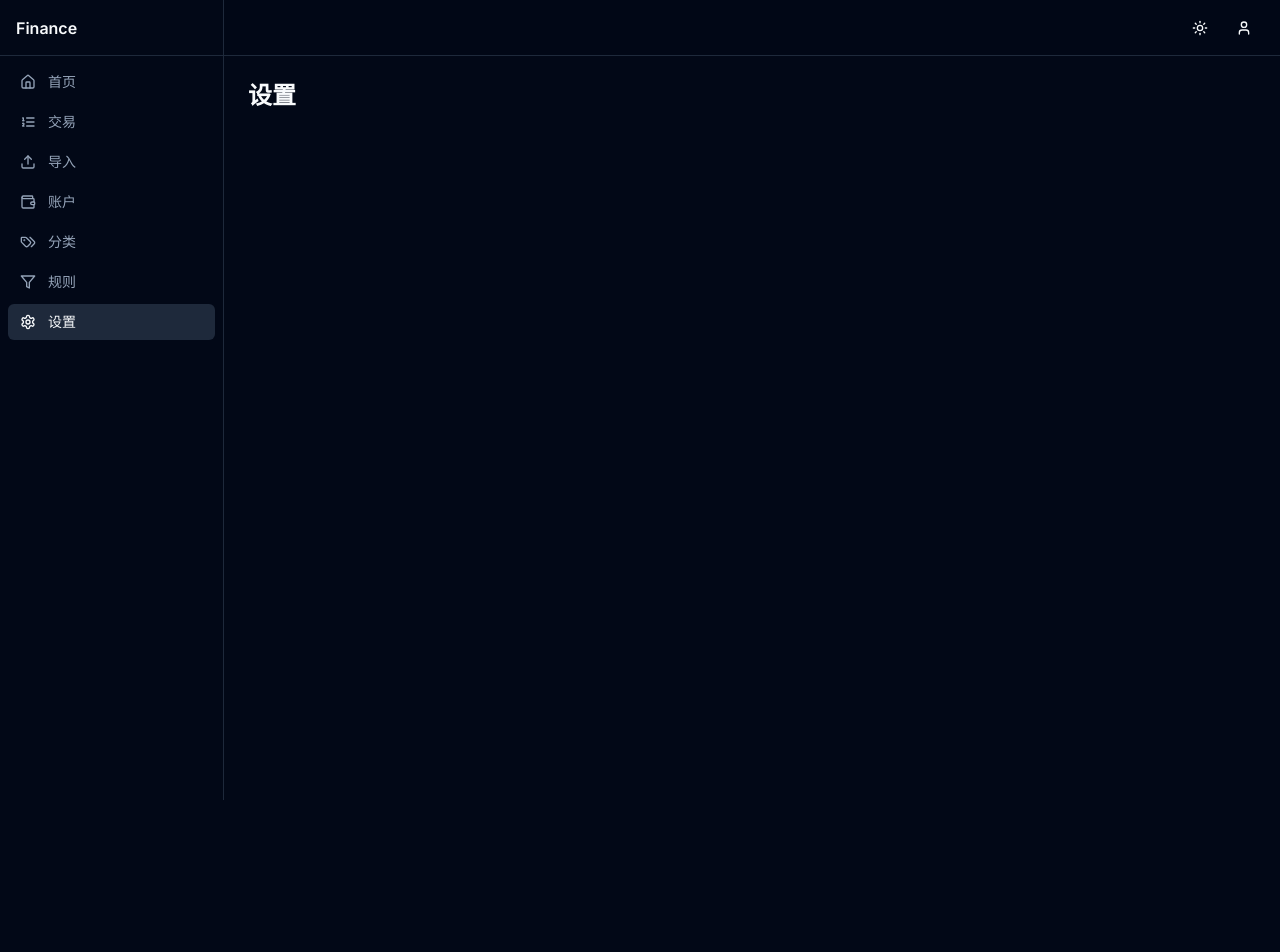
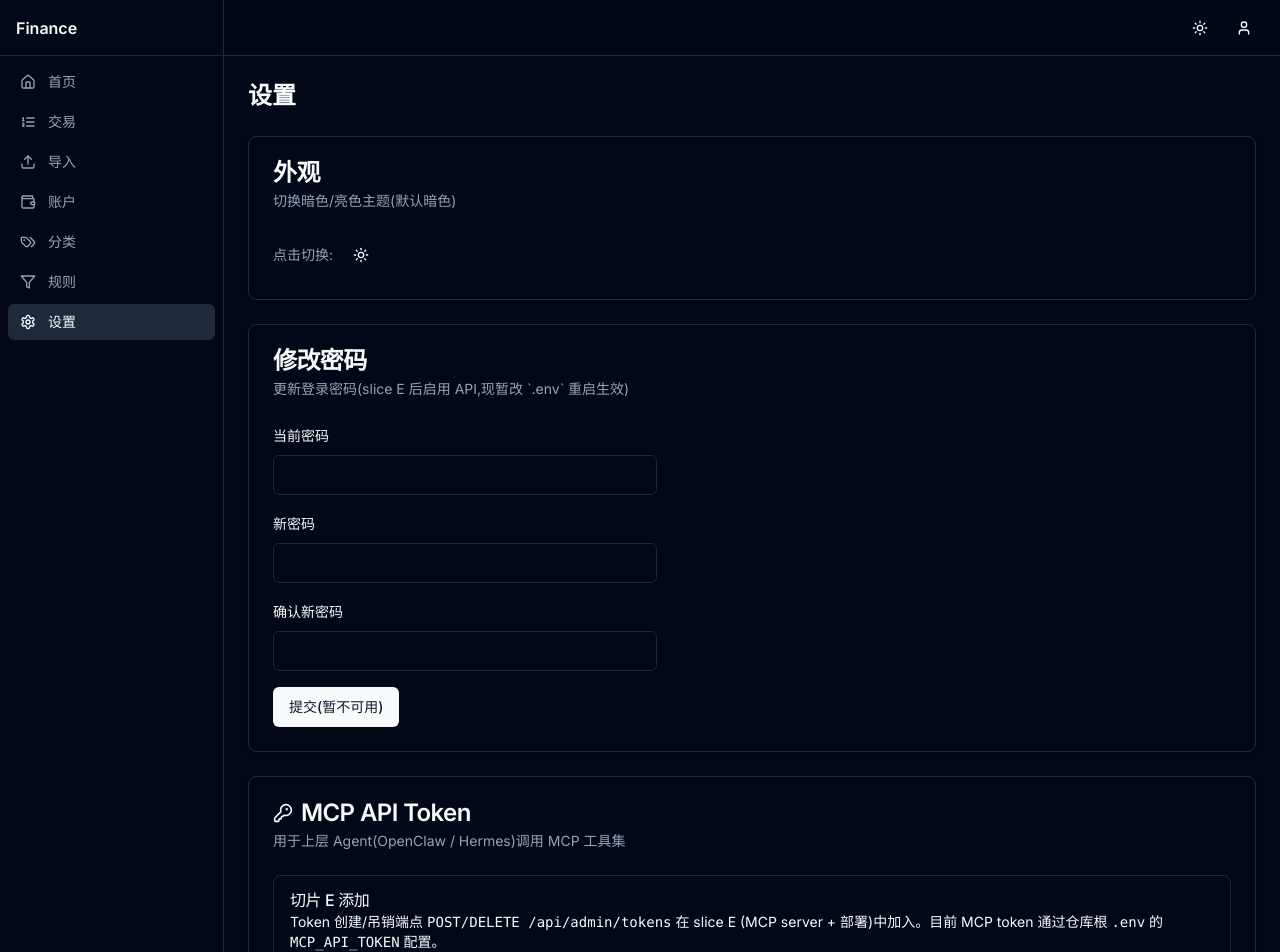
Before and after one commit to norberto-rubado/finance-manager, a Next.js app in the folder frontend/: page /settings in a window 1280 px wide. Shown: the top 952 px of the page. Before the commit the page ends 800 px from the top, so only its background shows below. Built offline with nearby package versions, Linux system fonts and the light colour scheme; no server answers.

Commit message:
feat(frontend): settings page — theme + change-password (placeholder) + token (placeholder)

```diff
--- a/frontend/app/(app)/settings/page.tsx
+++ b/frontend/app/(app)/settings/page.tsx
@@ -1,3 +1,26 @@
+import { Card, CardContent, CardDescription, CardHeader, CardTitle } from '@/components/ui/card';
+import { ChangePasswordForm } from '@/components/settings/change-password-form';
+import { TokenPlaceholderCard } from '@/components/settings/token-placeholder-card';
+import { ThemeToggle } from '@/components/layout/theme-toggle';
+
 export default function SettingsPage() {
-  return <h1 className="text-2xl font-semibold">设置</h1>;
+  return (
+    <div className="space-y-6">
+      <h1 className="text-2xl font-semibold">设置</h1>
+      <Card>
+        <CardHeader>
+          <CardTitle>外观</CardTitle>
+          <CardDescription>切换暗色/亮色主题(默认暗色)</CardDescription>
+        </CardHeader>
+        <CardContent>
+          <div className="flex items-center gap-2">
+            <span className="text-sm text-muted-foreground">点击切换:</span>
+            <ThemeToggle />
+          </div>
+        </CardContent>
+      </Card>
+      <ChangePasswordForm />
+      <TokenPlaceholderCard />
+    </div>
+  );
 }
--- /dev/null
+++ b/frontend/components/settings/change-password-form.tsx
@@ -0,0 +1,95 @@
+'use client';
+
+import { useForm } from 'react-hook-form';
+import { zodResolver } from '@hookform/resolvers/zod';
+import { z } from 'zod';
+import { toast } from 'sonner';
+
+import { Button } from '@/components/ui/button';
+import { Input } from '@/components/ui/input';
+import { Card, CardContent, CardDescription, CardHeader, CardTitle } from '@/components/ui/card';
+import { Form, FormControl, FormField, FormItem, FormLabel, FormMessage } from '@/components/ui/form';
+
+const schema = z
+  .object({
+    old_password: z.string().min(1, '旧密码必填'),
+    new_password: z.string().min(8, '新密码至少 8 位'),
+    confirm: z.string(),
+  })
+  .refine((v) => v.new_password === v.confirm, {
+    path: ['confirm'],
+    message: '两次输入不一致',
+  });
+
+type Values = z.infer<typeof schema>;
+
+export function ChangePasswordForm() {
+  const form = useForm<Values>({
+    resolver: zodResolver(schema),
+    defaultValues: { old_password: '', new_password: '', confirm: '' },
+  });
+
+  const onSubmit = async () => {
+    // backend 端点 slice E 添加。MVP 路径短:重新生成 ADMIN_PASSWORD_HASH 写 .env 重启即可。
+    toast.info(
+      '修改密码端点将在 slice E 后启用。当前路径:`.env` 中替换 ADMIN_PASSWORD_HASH 后重启 backend。',
+    );
+  };
+
+  return (
+    <Card>
+      <CardHeader>
+        <CardTitle>修改密码</CardTitle>
+        <CardDescription>
+          更新登录密码(slice E 后启用 API,现暂改 `.env` 重启生效)
+        </CardDescription>
+      </CardHeader>
+      <CardContent>
+        <Form {...form}>
+          <form onSubmit={form.handleSubmit(onSubmit)} className="max-w-sm space-y-4">
+            <FormField
+              control={form.control}
+              name="old_password"
+              render={({ field }) => (
+                <FormItem>
+                  <FormLabel>当前密码</FormLabel>
+                  <FormControl>
+                    <Input type="password" autoComplete="current-password" {...field} />
+                  </FormControl>
+                  <FormMessage />
+                </FormItem>
+              )}
+            />
+            <FormField
+              control={form.control}
+              name="new_password"
+              render={({ field }) => (
+                <FormItem>
+                  <FormLabel>新密码</FormLabel>
+                  <FormControl>
+                    <Input type="password" autoComplete="new-password" {...field} />
+                  </FormControl>
+                  <FormMessage />
+                </FormItem>
+              )}
+            />
+            <FormField
+              control={form.control}
+              name="confirm"
+              render={({ field }) => (
+                <FormItem>
+                  <FormLabel>确认新密码</FormLabel>
+                  <FormControl>
+                    <Input type="password" autoComplete="new-password" {...field} />
+                  </FormControl>
+                  <FormMessage />
+                </FormItem>
+              )}
+            />
+            <Button type="submit">提交(暂不可用)</Button>
+          </form>
+        </Form>
+      </CardContent>
+    </Card>
+  );
+}
--- /dev/null
+++ b/frontend/components/settings/token-placeholder-card.tsx
@@ -0,0 +1,28 @@
+import { KeyRound } from 'lucide-react';
+
+import { Alert, AlertDescription, AlertTitle } from '@/components/ui/alert';
+import { Card, CardContent, CardDescription, CardHeader, CardTitle } from '@/components/ui/card';
+
+export function TokenPlaceholderCard() {
+  return (
+    <Card>
+      <CardHeader>
+        <CardTitle className="flex items-center gap-2">
+          <KeyRound className="h-5 w-5" />
+          MCP API Token
+        </CardTitle>
+        <CardDescription>用于上层 Agent(OpenClaw / Hermes)调用 MCP 工具集</CardDescription>
+      </CardHeader>
+      <CardContent>
+        <Alert>
+          <AlertTitle>切片 E 添加</AlertTitle>
+          <AlertDescription>
+            Token 创建/吊销端点 <code>POST/DELETE /api/admin/tokens</code> 在 slice E
+            (MCP server + 部署)中加入。目前 MCP token 通过仓库根 <code>.env</code> 的{' '}
+            <code>MCP_API_TOKEN</code> 配置。
+          </AlertDescription>
+        </Alert>
+      </CardContent>
+    </Card>
+  );
+}
```
